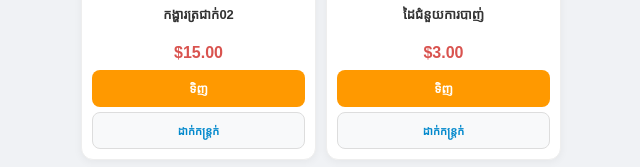
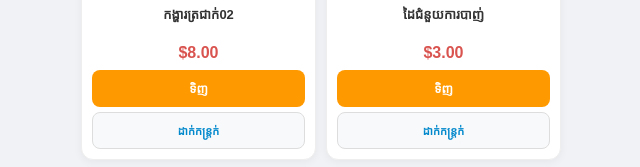
Before and after one commit to gmnew086-hue/shop, a plain HTML site: page index.html in a window 1280 px wide. Shown: the part 1120-1287 px from the top of the page, 319-959 px from the left. Drawn offline with Linux system fonts and the light colour scheme.

Commit message:
Update index.html

```diff
--- a/index.html
+++ b/index.html
@@ -146,7 +146,7 @@
         { id: 2, name: "Keyboard gaming", price: 16.00, img: "photo_6163286655859624935_y.jpg" },
         { id: 3, name: "ស្រោមដៃលេងហ្គេម", price: 3.00, img: "photo_6136671215972715556_y.jpg" },
         { id: 4, name: "កង្ហារត្រជាក់01", price: 15.00, img: "IMG_2119595465501475.jpeg" },
-        { id: 4, name: "កង្ហារត្រជាក់02", price: 15.00, img: "received_937872772061987.jpeg" },
+        { id: 4, name: "កង្ហារត្រជាក់02", price: 8.00, img: "received_937872772061987.jpeg" },
         { id: 5, name: "ដៃជំនួយការបាញ់", price: 3.00, img: "photo_6136671215972715553_y.jpg" },
         { id: 6, name: "ដៃបាញ់ហ្គេម02", price: 15.00, img: "IMG_2119595465501475.jpeg" },
         { id: 7, name: "Keyboard", price: 25.00, img: "photo_6136671215972715322_y.jpg" }
```
